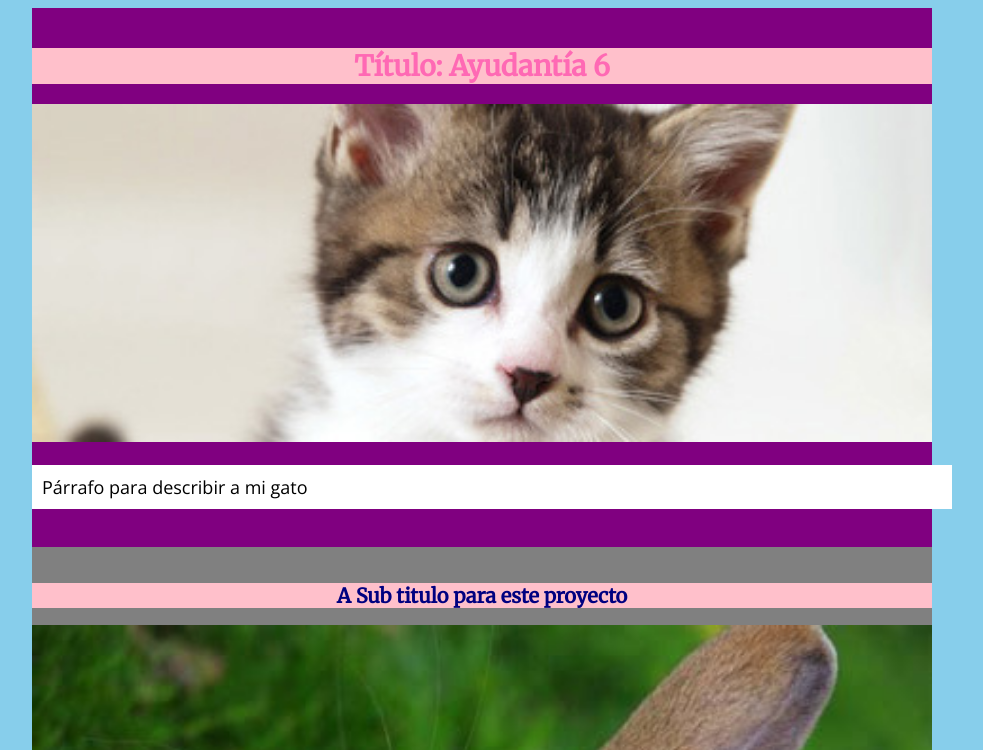
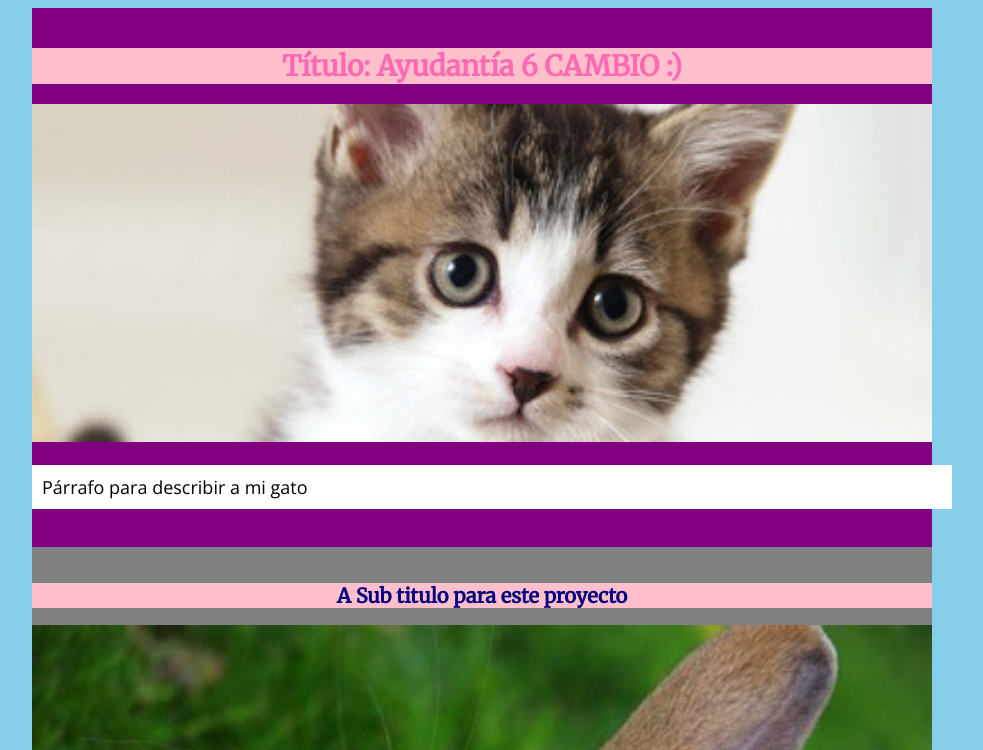
Before and after one commit to Rociomq/m02-g03, a plain HTML site: page index.html in a window 1280 px wide. Shown: the top 750 px of the page, without its empty margins (158-1141 px from the left). Drawn offline with nearby package versions, Linux system fonts and the light colour scheme.

Commit message:
cambio :)

```diff
--- a/index.html
+++ b/index.html
@@ -17,7 +17,7 @@
 
 
 	<div id="introduccion">
-		<h1>Título: Ayudantía 6</h1>
+		<h1>Título: Ayudantía 6 CAMBIO :)</h1>
 		<img src="img/imagen01.jpg">
 		<p>Párrafo para describir a mi gato</p>
 	</div>
```
